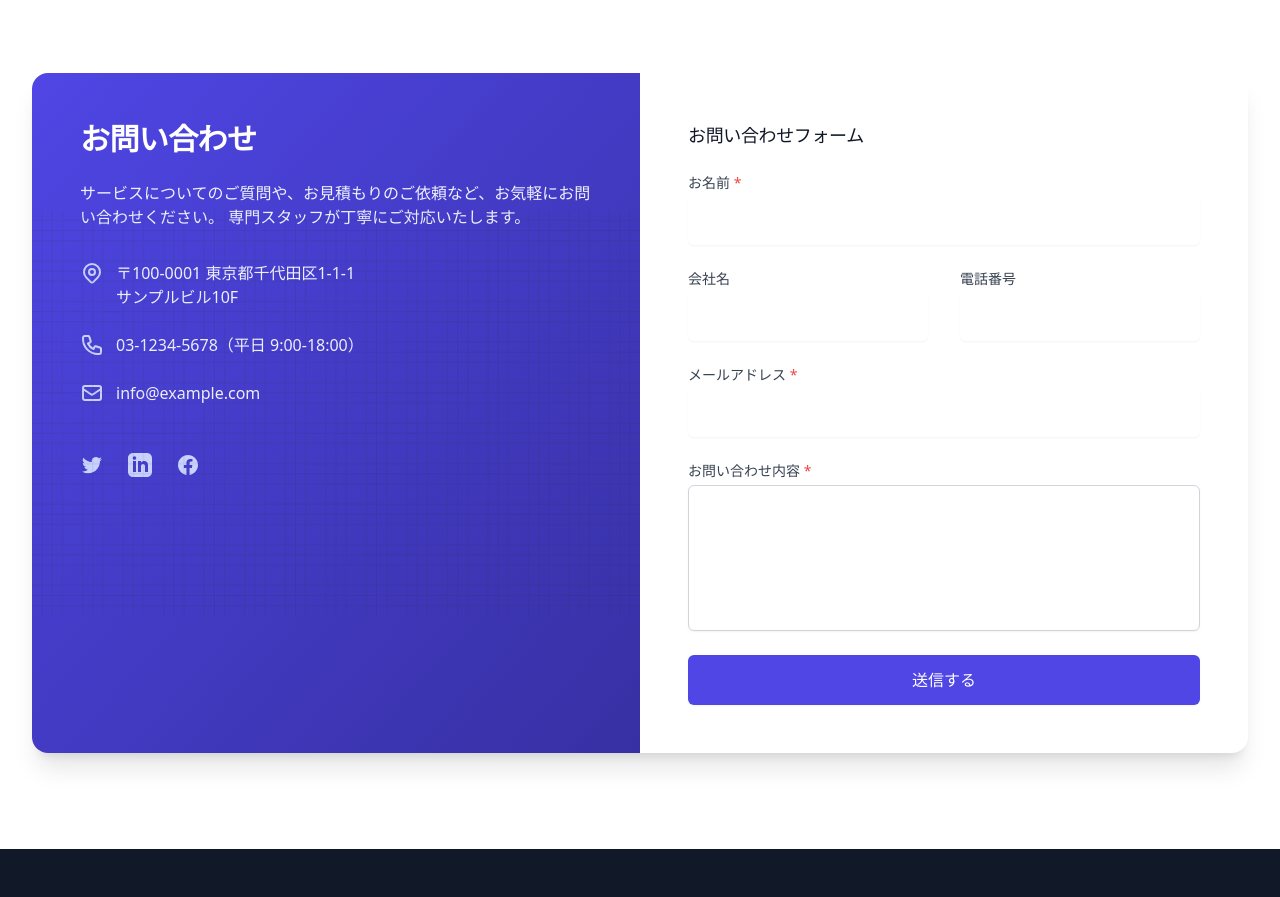
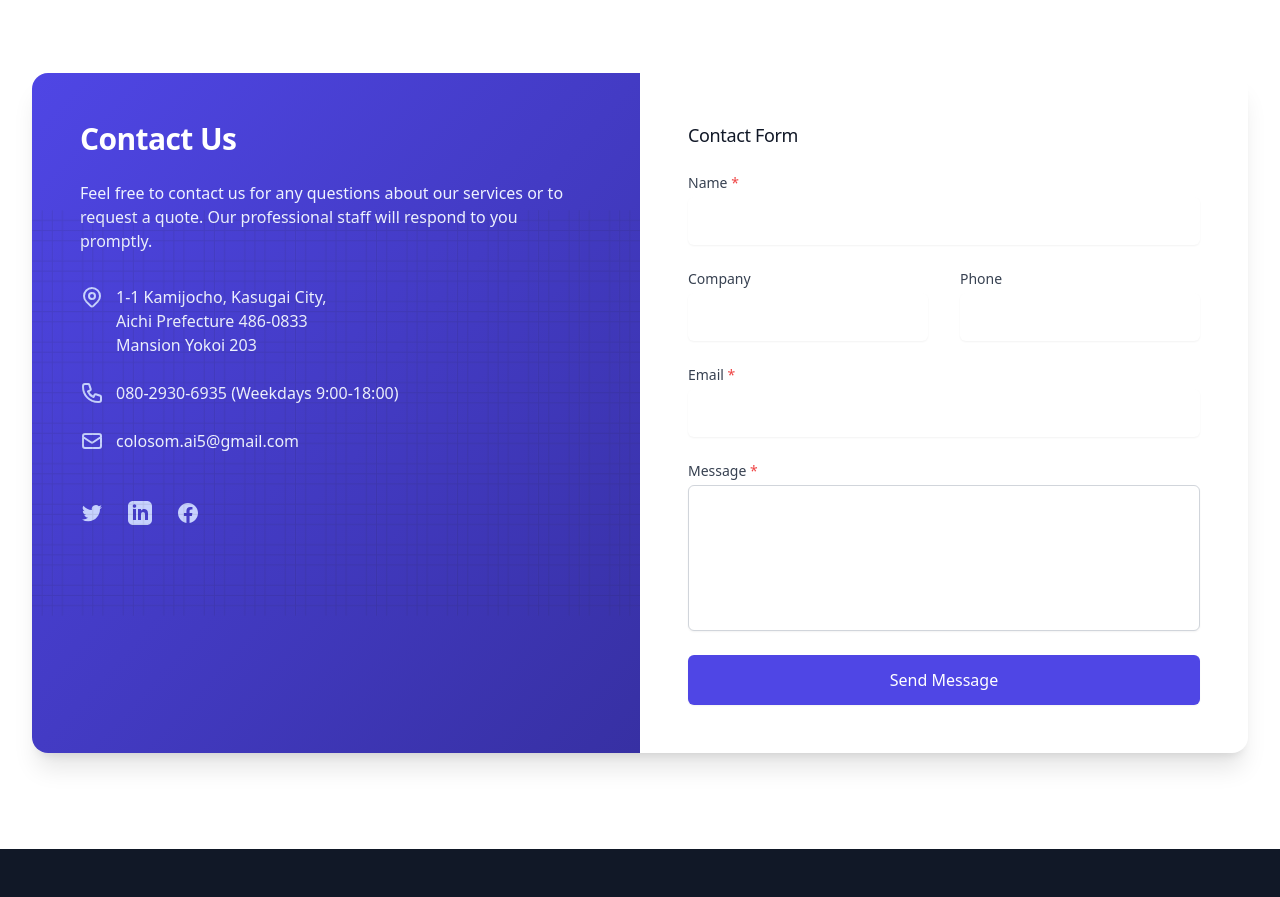
Before and after one commit to gonakamura-ai/site, a Next.js app: page / in a window 1280 px wide. Shown: the part 3400-4297 px from the top of the page. Built offline with nearby package versions, Linux system fonts and the light colour scheme; a web font is replaced by a local one.

Commit message:
Update Contact component to English version

```diff
--- a/src/components/Contact.tsx
+++ b/src/components/Contact.tsx
@@ -27,13 +27,9 @@ export default function Contact() {
     setIsSubmitting(true);
     setError('');
 
-    // 実際の送信ロジックはここに実装
-    // ここではダミーの送信成功処理を行います
     try {
-      // 送信シミュレーション
       await new Promise((resolve) => setTimeout(resolve, 1500));
 
-      // フォームリセット
       setFormState({
         name: '',
         company: '',
@@ -44,7 +40,7 @@ export default function Contact() {
 
       setSubmitted(true);
     } catch {
-      setError('送信中にエラーが発生しました。お手数ですが、再度お試しください。');
+      setError('An error occurred while sending. Please try again.');
     } finally {
       setIsSubmitting(false);
     }
@@ -55,7 +51,7 @@ export default function Contact() {
       <div className="max-w-7xl mx-auto px-4 sm:px-6 lg:px-8">
         <div className="relative bg-white shadow-xl rounded-2xl">
           <div className="grid grid-cols-1 lg:grid-cols-2">
-            {/* 左側コンタクト情報 */}
+            {/* Left side contact information */}
             <div className="relative overflow-hidden rounded-tl-2xl rounded-bl-2xl py-10 px-6 bg-gradient-to-br from-indigo-600 to-indigo-800 sm:px-10 xl:p-12">
               <div className="absolute inset-0 pointer-events-none">
                 <svg className="absolute inset-0 w-full h-full" viewBox="0 0 600 400" xmlns="http://www.w3.org/2000/svg">
@@ -68,50 +64,50 @@ export default function Contact() {
                 </svg>
               </div>
 
-              <h2 className="text-3xl font-bold text-white">お問い合わせ</h2>
+              <h2 className="text-3xl font-bold text-white">Contact Us</h2>
               <p className="mt-6 text-base text-indigo-50 max-w-3xl">
-                サービスについてのご質問や、お見積もりのご依頼など、お気軽にお問い合わせください。
-                専門スタッフが丁寧にご対応いたします。
+                Feel free to contact us for any questions about our services or to request a quote.
+                Our professional staff will respond to you promptly.
               </p>
               <dl className="mt-8 space-y-6">
-                <dt><span className="sr-only">所在地</span></dt>
+                <dt><span className="sr-only">Address</span></dt>
                 <dd className="flex text-base text-indigo-50">
                   <svg className="flex-shrink-0 w-6 h-6 text-indigo-200" xmlns="http://www.w3.org/2000/svg" fill="none" viewBox="0 0 24 24" stroke="currentColor" aria-hidden="true">
                     <path strokeLinecap="round" strokeLinejoin="round" strokeWidth={2} d="M17.657 16.657L13.414 20.9a1.998 1.998 0 01-2.827 0l-4.244-4.243a8 8 0 1111.314 0z" />
                     <path strokeLinecap="round" strokeLinejoin="round" strokeWidth={2} d="M15 11a3 3 0 11-6 0 3 3 0 016 0z" />
                   </svg>
-                  <span className="ml-3">〒100-0001 東京都千代田区1-1-1<br />サンプルビル10F</span>
+                  <span className="ml-3">1-1 Kamijocho, Kasugai City,<br />Aichi Prefecture 486-0833<br />Mansion Yokoi 203</span>
                 </dd>
-                <dt><span className="sr-only">電話番号</span></dt>
+                <dt><span className="sr-only">Phone</span></dt>
                 <dd className="flex text-base text-indigo-50">
                   <svg className="flex-shrink-0 w-6 h-6 text-indigo-200" xmlns="http://www.w3.org/2000/svg" fill="none" viewBox="0 0 24 24" stroke="currentColor" aria-hidden="true">
                     <path strokeLinecap="round" strokeLinejoin="round" strokeWidth={2} d="M3 5a2 2 0 012-2h3.28a1 1 0 01.948.684l1.498 4.493a1 1 0 01-.502 1.21l-2.257 1.13a11.042 11.042 0 005.516 5.516l1.13-2.257a1 1 0 011.21-.502l4.493 1.498a1 1 0 01.684.949V19a2 2 0 01-2 2h-1C9.716 21 3 14.284 3 6V5z" />
                   </svg>
-                  <span className="ml-3">03-1234-5678（平日 9:00-18:00）</span>
+                  <span className="ml-3">080-2930-6935 (Weekdays 9:00-18:00)</span>
                 </dd>
-                <dt><span className="sr-only">メールアドレス</span></dt>
+                <dt><span className="sr-only">Email</span></dt>
                 <dd className="flex text-base text-indigo-50">
                   <svg className="flex-shrink-0 w-6 h-6 text-indigo-200" xmlns="http://www.w3.org/2000/svg" fill="none" viewBox="0 0 24 24" stroke="currentColor" aria-hidden="true">
                     <path strokeLinecap="round" strokeLinejoin="round" strokeWidth={2} d="M3 8l7.89 5.26a2 2 0 002.22 0L21 8M5 19h14a2 2 0 002-2V7a2 2 0 00-2-2H5a2 2 0 00-2 2v10a2 2 0 002 2z" />
                   </svg>
-                  <span className="ml-3">info@example.com</span>
+                  <span className="ml-3">colosom.ai5@gmail.com</span>
                 </dd>
               </dl>
               <div className="mt-12">
                 <div className="flex space-x-6">
-                  <a href="#" className="text-indigo-200 hover:text-white">
-                    <span className="sr-only">Twitter</span>
+                  <a href="https://x.com/go_nakamura_ai" target="_blank" rel="noopener noreferrer" className="text-indigo-200 hover:text-white">
+                    <span className="sr-only">X</span>
                     <svg className="h-6 w-6" fill="currentColor" viewBox="0 0 24 24" aria-hidden="true">
                       <path d="M8.29 20.251c7.547 0 11.675-6.253 11.675-11.675 0-.178 0-.355-.012-.53A8.348 8.348 0 0022 5.92a8.19 8.19 0 01-2.357.646 4.118 4.118 0 001.804-2.27 8.224 8.224 0 01-2.605.996 4.107 4.107 0 00-6.993 3.743 11.65 11.65 0 01-8.457-4.287 4.106 4.106 0 001.27 5.477A4.072 4.072 0 012.8 9.713v.052a4.105 4.105 0 003.292 4.022 4.095 4.095 0 01-1.853.07 4.108 4.108 0 003.834 2.85A8.233 8.233 0 012 18.407a11.616 11.616 0 006.29 1.84" />
                     </svg>
                   </a>
-                  <a href="#" className="text-indigo-200 hover:text-white">
+                  <a href="https://www.linkedin.com/in/go-nakamura-bb0614305/" target="_blank" rel="noopener noreferrer" className="text-indigo-200 hover:text-white">
                     <span className="sr-only">LinkedIn</span>
                     <svg className="h-6 w-6" fill="currentColor" viewBox="0 0 24 24" aria-hidden="true">
                       <path fillRule="evenodd" d="M19 0h-14c-2.761 0-5 2.239-5 5v14c0 2.761 2.239 5 5 5h14c2.762 0 5-2.239 5-5v-14c0-2.761-2.238-5-5-5zm-11 19h-3v-11h3v11zm-1.5-12.268c-.966 0-1.75-.79-1.75-1.764s.784-1.764 1.75-1.764 1.75.79 1.75 1.764-.783 1.764-1.75 1.764zm13.5 12.268h-3v-5.604c0-3.368-4-3.113-4 0v5.604h-3v-11h3v1.765c1.396-2.586 7-2.777 7 2.476v6.759z" clipRule="evenodd" />
                     </svg>
                   </a>
-                  <a href="#" className="text-indigo-200 hover:text-white">
+                  <a href="https://www.facebook.com/profile.php?id=100070989878792" target="_blank" rel="noopener noreferrer" className="text-indigo-200 hover:text-white">
                     <span className="sr-only">Facebook</span>
                     <svg className="h-6 w-6" fill="currentColor" viewBox="0 0 24 24" aria-hidden="true">
                       <path fillRule="evenodd" d="M22 12c0-5.523-4.477-10-10-10S2 6.477 2 12c0 4.991 3.657 9.128 8.438 9.878v-6.987h-2.54V12h2.54V9.797c0-2.506 1.492-3.89 3.777-3.89 1.094 0 2.238.195 2.238.195v2.46h-1.26c-1.243 0-1.63.771-1.63 1.562V12h2.773l-.443 2.89h-2.33v6.988C18.343 21.128 22 16.991 22 12z" clipRule="evenodd" />
@@ -121,14 +117,14 @@ export default function Contact() {
               </div>
             </div>
 
-            {/* 右側フォーム */}
+            {/* Right side form */}
             <div className="py-10 px-6 sm:px-10 lg:col-span-1 xl:p-12">
-              <h3 className="text-lg font-medium text-gray-900">お問い合わせフォーム</h3>
+              <h3 className="text-lg font-medium text-gray-900">Contact Form</h3>
               {!submitted ? (
                 <form onSubmit={handleSubmit} className="mt-6 grid grid-cols-1 gap-y-6 sm:grid-cols-2 sm:gap-x-8">
                   <div className="sm:col-span-2">
                     <label htmlFor="name" className="block text-sm font-medium text-gray-700">
-                      お名前 <span className="text-red-500">*</span>
+                      Name <span className="text-red-500">*</span>
                     </label>
                     <div className="mt-1">
                       <input
@@ -144,7 +140,7 @@ export default function Contact() {
                   </div>
                   <div>
                     <label htmlFor="company" className="block text-sm font-medium text-gray-700">
-                      会社名
+                      Company
                     </label>
                     <div className="mt-1">
                       <input
@@ -159,7 +155,7 @@ export default function Contact() {
                   </div>
                   <div>
                     <label htmlFor="phone" className="block text-sm font-medium text-gray-700">
-                      電話番号
+                      Phone
                     </label>
                     <div className="mt-1">
                       <input
@@ -174,7 +170,7 @@ export default function Contact() {
                   </div>
                   <div className="sm:col-span-2">
                     <label htmlFor="email" className="block text-sm font-medium text-gray-700">
-                      メールアドレス <span className="text-red-500">*</span>
+                      Email <span className="text-red-500">*</span>
                     </label>
                     <div className="mt-1">
                       <input
@@ -190,7 +186,7 @@ export default function Contact() {
                   </div>
                   <div className="sm:col-span-2">
                     <label htmlFor="message" className="block text-sm font-medium text-gray-700">
-                      お問い合わせ内容 <span className="text-red-500">*</span>
+                      Message <span className="text-red-500">*</span>
                     </label>
                     <div className="mt-1">
                       <textarea
@@ -223,10 +219,10 @@ export default function Contact() {
                             <circle className="opacity-25" cx="12" cy="12" r="10" stroke="currentColor" strokeWidth="4"></circle>
                             <path className="opacity-75" fill="currentColor" d="M4 12a8 8 0 018-8V0C5.373 0 0 5.373 0 12h4z"></path>
                           </svg>
-                          送信中...
+                          Sending...
                         </>
                       ) : (
-                        '送信する'
+                        'Send Message'
                       )}
                     </button>
                   </div>
@@ -236,9 +232,9 @@ export default function Contact() {
                   <svg className="h-16 w-16 text-green-500 mx-auto" xmlns="http://www.w3.org/2000/svg" fill="none" viewBox="0 0 24 24" stroke="currentColor">
                     <path strokeLinecap="round" strokeLinejoin="round" strokeWidth={2} d="M9 12l2 2 4-4m6 2a9 9 0 11-18 0 9 9 0 0118 0z" />
                   </svg>
-                  <h3 className="mt-4 text-xl font-medium text-gray-900">お問い合わせありがとうございます</h3>
+                  <h3 className="mt-4 text-xl font-medium text-gray-900">Thank you for your message</h3>
                   <p className="mt-2 text-gray-500">
-                    送信が完了しました。担当者より順次ご連絡いたします。
+                    Your message has been sent successfully. We will get back to you soon.
                   </p>
                   <div className="mt-8">
                     <button
@@ -246,7 +242,7 @@ export default function Contact() {
                       onClick={() => setSubmitted(false)}
                       className="text-indigo-600 hover:text-indigo-500 font-medium"
                     >
-                      新しいお問い合わせをする
+                      Send another message
                     </button>
                   </div>
                 </div>
```
